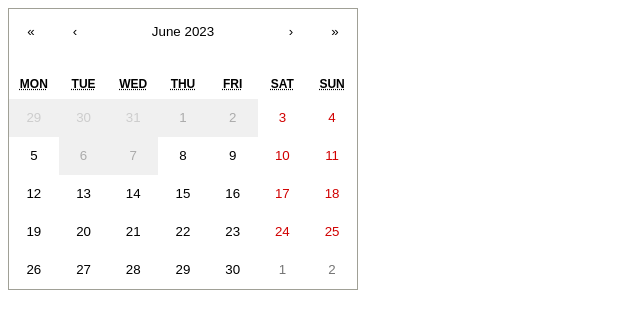
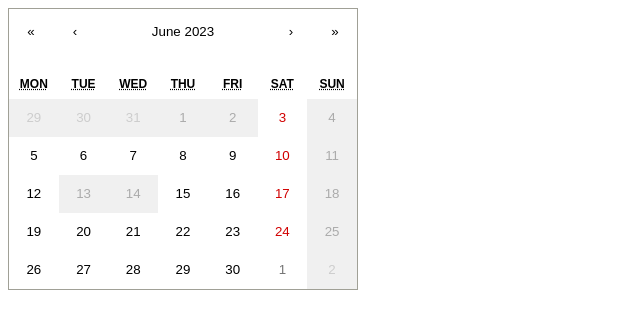
Before and after one commit to lukacasey/soulFlex.client, a React (Create React App) app: page / in a window 1280 px wide. Shown: the top 328 px of the page, without its empty margins (0-640 px from the left). Built offline with nearby package versions, Linux system fonts and the light colour scheme.

Commit message:
fixing calendar stuff

```diff
--- a/package.json
+++ b/package.json
@@ -6,6 +6,7 @@
     "@testing-library/jest-dom": "^5.16.5",
     "@testing-library/react": "^13.4.0",
     "@testing-library/user-event": "^13.5.0",
+    "date-fns": "^2.30.0",
     "react": "^18.2.0",
     "react-calendar": "^4.2.1",
     "react-dom": "^18.2.0",
--- a/src/components/booking/Bookings.js
+++ b/src/components/booking/Bookings.js
@@ -1,6 +1,4 @@
 import React, { useState } from "react";
-// react calendar https://www.npmjs.com/package/react-calendar
-// recipes for more specific details https://github.com/wojtekmaj/react-calendar/wiki/Recipes
 import Calendar from "react-calendar";
 import "react-calendar/dist/Calendar.css";
 
@@ -10,29 +8,31 @@ export default function Bookings() {
 
   function onChange(date) {
     setValue(date);
-    console.log(date);
+    console.log(date.toDateString());
   }
 
   function tileDisabled({ date, view }) {
-    // Disable past dates
+    // disable past dates
     if (view === "month" && date <= new Date()) {
       return true;
     }
 
-    // disable dates over 3 months
+    // disable dates 3 months or more from current
     const futureLimit = new Date();
     futureLimit.setMonth(futureLimit.getMonth() + 3); // Set the future limit to three months from today
     if (date > futureLimit) {
       return true;
     }
 
-    // Disable specific dates
-    const disabledDates = [
-      // Add your disabled dates here
-      new Date("2023-06-06"),
-      new Date("2023-06-07"),
-    ];
+    // disable sundays
+    if (date.getDay() === 0) {
+      return true;
+    }
 
+    // dates to be disabled
+    const disabledDates = [new Date("2023-06-13"), new Date("2023-06-14")];
+
+    // convert to string and disable
     return disabledDates.some(
       (disabledDate) => date.toDateString() === disabledDate.toDateString()
     );
```
Also changed, not shown: 1 other file (tests, documents, lock files or other folders).
